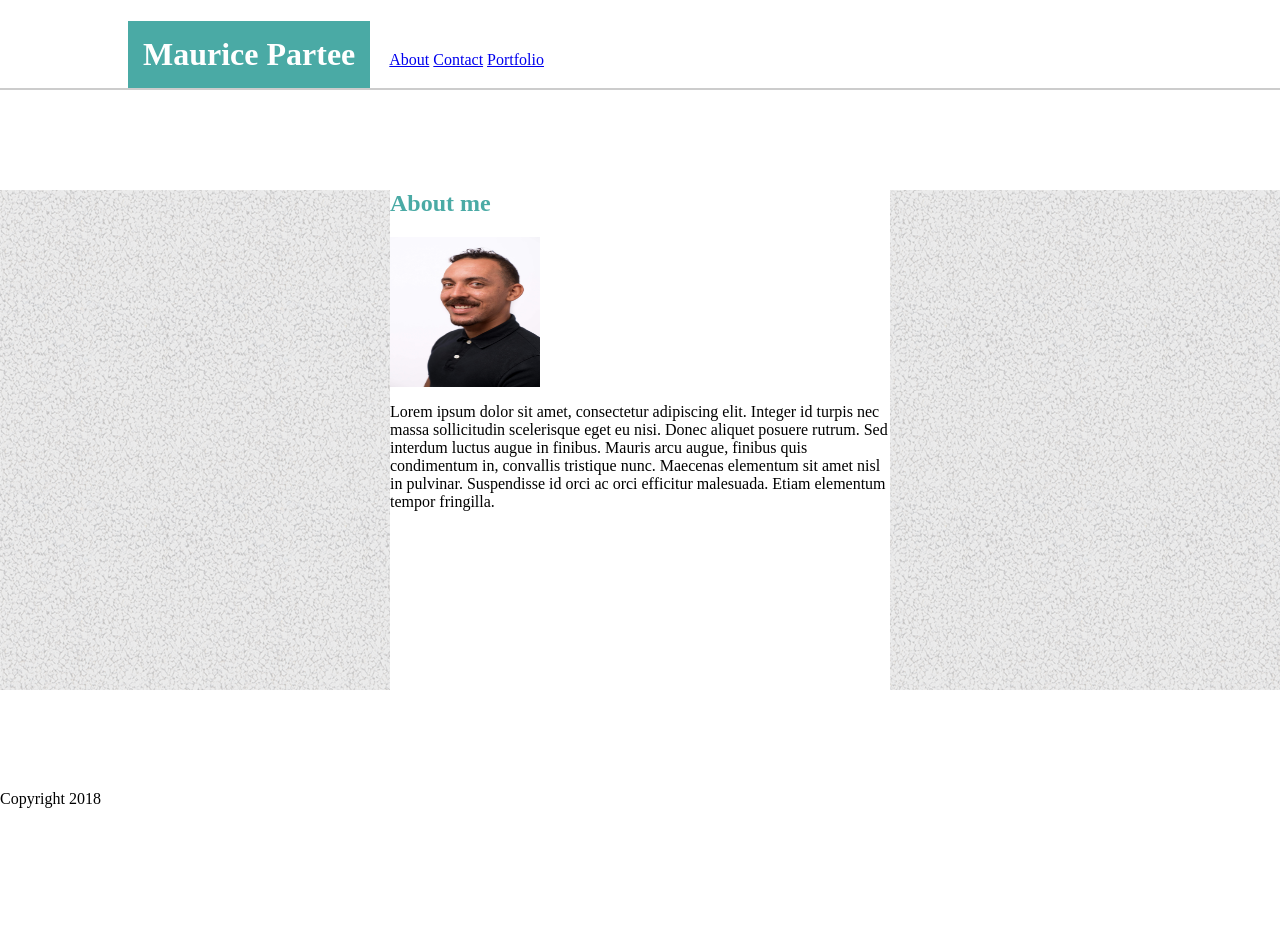
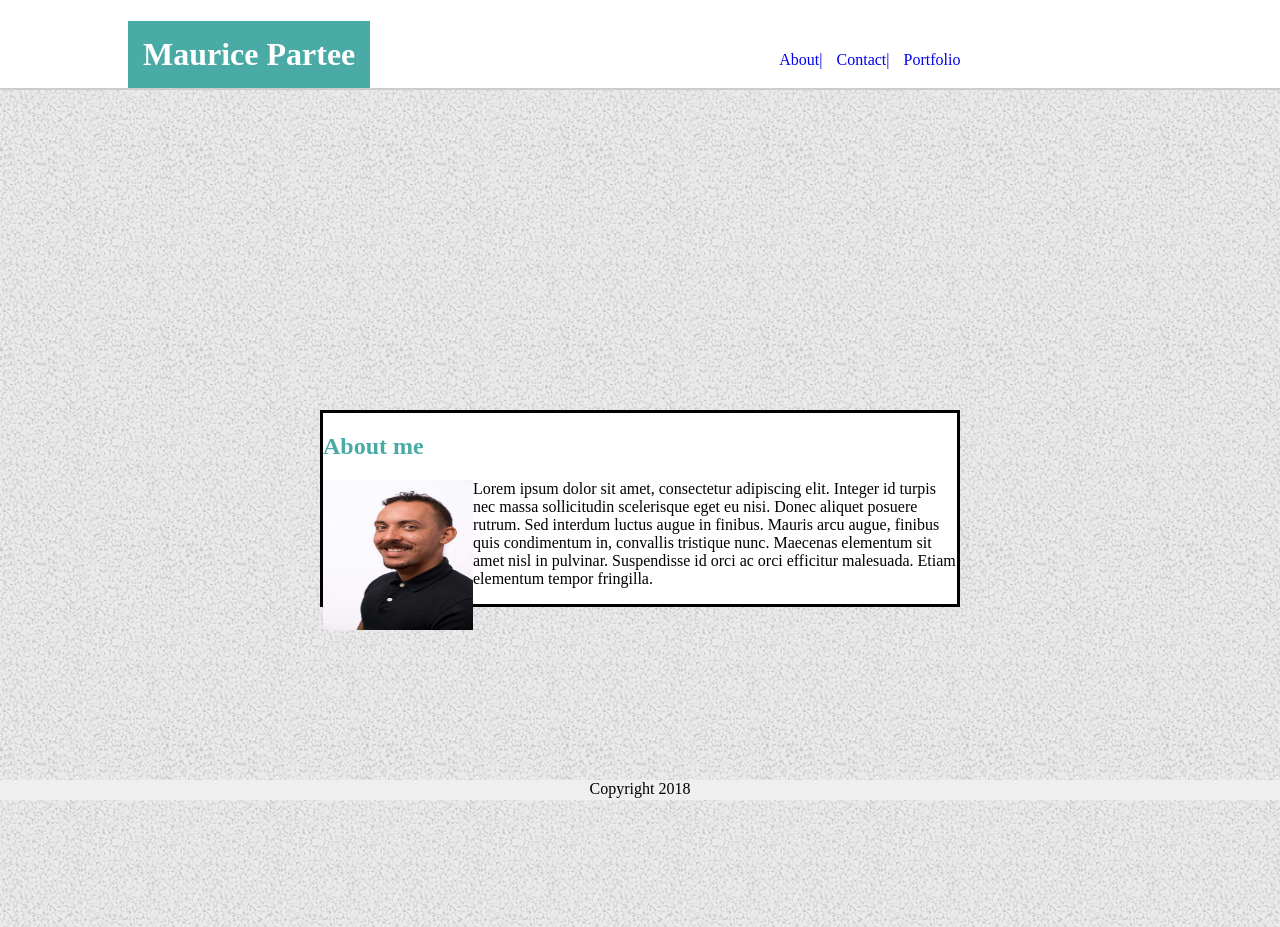
Before and after one commit to Mpartee123/Basic-Portfolio, a plain HTML site: page index.html in a window 1280 px wide. Before the commit the page ends 808 px from the top, so only its background shows below. Drawn offline with Linux system fonts and the light colour scheme.

Commit message:
added footer and anchor link styling

```diff
--- a/assets/css/style.css
+++ b/assets/css/style.css
@@ -10,6 +10,7 @@ border-bottom-style: solid;
 }
 body{
     margin: 0px 0px 0px 0px;
+    background-image: url("./Background.png");
 }
     h1 {
         background-color: #4aaaa5;
@@ -28,30 +29,57 @@ body{
     nav {
         display: inline-block;
         text-align: right;
-        padding: 15px;
+        position: relative;
+        left: 400px;
+        color: grey;
+
+    }
+
+    A:link {
+        text-decoration: none;
+        margin: 0px 5px;
+    }
+
+    a:link + a:link {
+        border: left;
+        border-color: black;
     }
 
     main {
-        background-image: url("./Background.png");
+        /* background-image: url("./Background.png"); */
         margin: 0px 0px 0px 0px;
     }
 
         .container{
-            width: 500px;
-            height: 500px;
-            margin: 100px auto;
+            /* padding: 100px; */
+            margin: 25%;
             background-color: white;
-            position: relative
+            border-style: solid;
+            border-color: black;
+
         }
+
         main div h2 {
             color: #4aaaa5;
         }
         main div img {
             width: 150px;
             height: 150px;
-            display: inline-block;
+            float: left;
         }
 
         main div p{
+            background-color: white;
+        }
 
-        }
+    footer {
+            position: absolute;
+            height: 20px;
+            right: 0;
+            bottom: 0;
+            left: 0;
+            /* padding: 1rem; */
+            background-color: #efefef;
+            text-align: center;
+          }
+    }
--- a/index.html
+++ b/index.html
@@ -22,8 +22,8 @@ not displayed. The information between the BODY and /BODY tags is displayed.-->
        <div>
         <h1>Maurice Partee</h1>
         <nav>
-            <a href="#">About</a>
-            <a href="#">Contact</a>
+            <a href="#">About|</a>
+            <a href="#">Contact|</a>
             <a href="#">Portfolio</a>
         </nav>
        </div>
@@ -37,14 +37,24 @@ not displayed. The information between the BODY and /BODY tags is displayed.-->
             scelerisque eget eu nisi. Donec aliquet posuere rutrum. Sed interdum luctus augue in finibus. Mauris
             arcu augue, finibus quis condimentum in, convallis tristique nunc. Maecenas elementum sit amet nisl in
             pulvinar. Suspendisse id orci ac orci efficitur malesuada. Etiam elementum tempor fringilla.</p>
+
+            <!-- <footer>
+                Copyright 2018
+            </footer> -->
     </div>
+
+
 </main>
+
+<!-- <footer>
+    Copyright 2018
+</footer> -->
+
+
+</body>
 
 <footer>
     Copyright 2018
 </footer>
 
-
-</body>
-
 </html>
```
